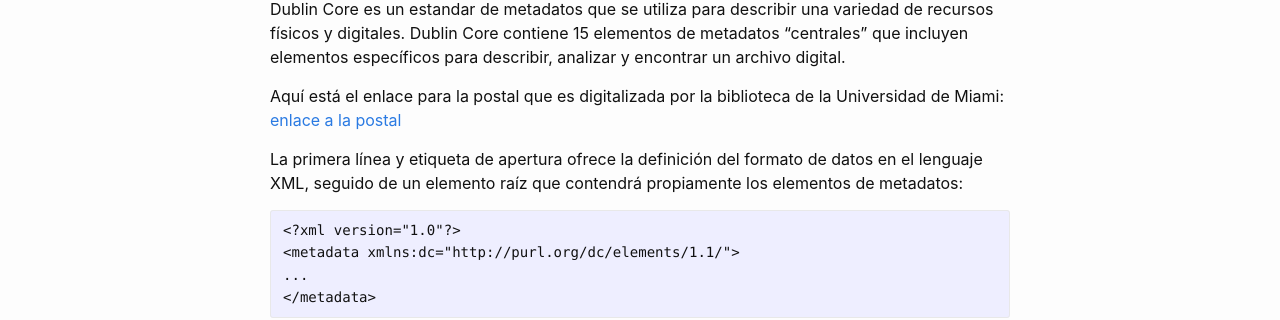
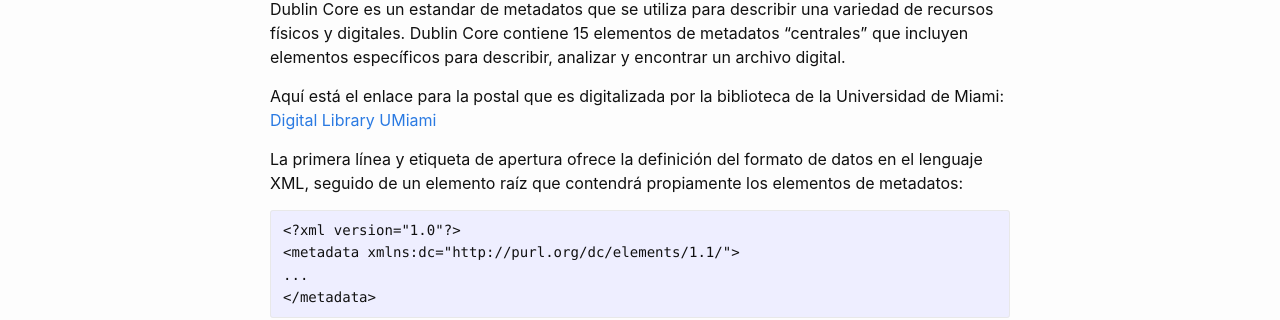
Before and after one commit to gmagnant00/gmagnant00.github.io, a Jekyll site: the page built from _posts/2021-09-27-metadatos.md, in a window 1280 px wide and 900 px high. Shown: the part 258-578 px from the top of the window. Built offline with Jekyll 4.4.1, drawn with Linux system fonts in a browser that asks for light colours.

Commit message:
Update 2021-09-27-metadatos.md

```diff
--- a/_posts/2021-09-27-metadatos.md
+++ b/_posts/2021-09-27-metadatos.md
@@ -7,7 +7,7 @@ author: Gabrielle Magnant
 
 Dublin Core es un estandar de metadatos que se utiliza para describir una variedad de recursos físicos y digitales. Dublin Core contiene 15 elementos de metadatos “centrales” que incluyen elementos específicos para describir, analizar y encontrar un archivo digital.
 
-Aquí está el enlace para la postal que es digitalizada por la biblioteca de la Universidad de Miami: [enlace a la postal](https://merrick.library.miami.edu/cdm/compoundobject/collection/chc5324/id/31/rec/19)
+Aquí está el enlace para la postal que es digitalizada por la biblioteca de la Universidad de Miami: [Digital Library UMiami](https://merrick.library.miami.edu/cdm/compoundobject/collection/chc5324/id/31/rec/19)
 
 La primera línea y etiqueta de apertura ofrece la definición del formato de datos en el lenguaje XML, seguido de un elemento raíz que contendrá propiamente los elementos de metadatos:
 
```
